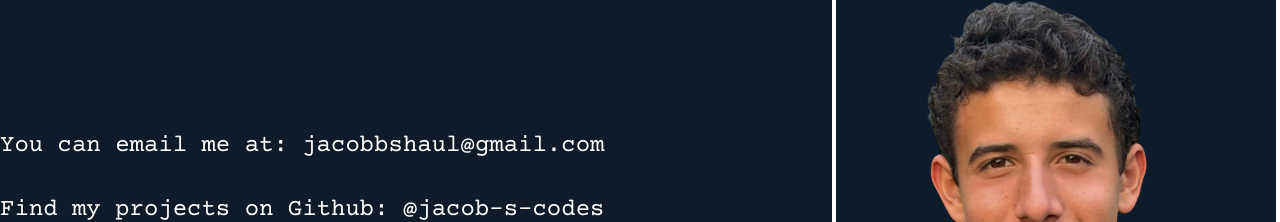
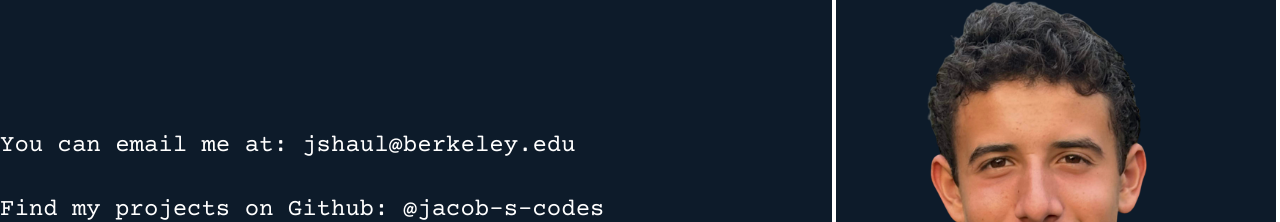
Before and after one commit to jacob-s-codes/portfolio, a Next.js app: page /contact in a window 1280 px wide. Shown: the part 220-442 px from the top of the page. Built offline with nearby package versions, Linux system fonts and the light colour scheme.

Commit message:
added berkeley email

```diff
--- a/package.json
+++ b/package.json
@@ -10,6 +10,7 @@
   },
   "dependencies": {
     "@vercel/analytics": "^1.5.0",
+    "motion": "^12.40.0",
     "next": "16.0.7",
     "react": "19.2.1",
     "react-dom": "19.2.1",
@@ -20,6 +21,7 @@
     "@types/node": "^20",
     "@types/react": "19.2.7",
     "@types/react-dom": "19.2.3",
+    "baseline-browser-mapping": "^2.10.37",
     "eslint": "^9",
     "eslint-config-next": "16.0.7",
     "tailwindcss": "^4",
--- a/src/app/HomeClient.tsx
+++ b/src/app/HomeClient.tsx
@@ -29,7 +29,7 @@ const HomeClient = () => {
                 <path d="M8 0C3.58 0 0 3.58 0 8c0 3.54 2.29 6.53 5.47 7.59.4.07.55-.17.55-.38 0-.19-.01-.82-.01-1.49-2.01.37-2.53-.49-2.69-.94-.09-.23-.48-.94-.82-1.13-.28-.15-.68-.52-.01-.53.63-.01 1.08.58 1.23.82.72 1.21 1.87.87 2.33.66.07-.52.28-.87.51-1.07-1.78-.2-3.64-.89-3.64-3.95 0-.87.31-1.59.82-2.15-.08-.2-.36-1.02.08-2.12 0 0 .67-.21 2.2.82.64-.18 1.32-.27 2-.27s1.36.09 2 .27c1.53-1.04 2.2-.82 2.2-.82.44 1.1.16 1.92.08 2.12.51.56.82 1.27.82 2.15 0 3.07-1.87 3.75-3.65 3.95.29.25.54.73.54 1.48 0 1.07-.01 1.93-.01 2.2 0 .21.15.46.55.38A8.01 8.01 0 0 0 16 8c0-4.42-3.58-8-8-8" />
               </svg>
             </a>
-            <a href="mailto:jacobbshaul@gmail.com" className="hover:text-black border border-white hover:rounded-r-xl p-2 hover:bg-white duration-200">
+            <a href="mailto:jshaul@berkeley.edu" className="hover:text-black border border-white hover:rounded-r-xl p-2 hover:bg-white duration-200">
               <svg xmlns="http://www.w3.org/2000/svg" fill="currentColor" className="lg:w-8 w-6 h-auto bi bi-envelope" viewBox="0 0 16 16">
                 <path d="M0 4a2 2 0 0 1 2-2h12a2 2 0 0 1 2 2v8a2 2 0 0 1-2 2H2a2 2 0 0 1-2-2zm2-1a1 1 0 0 0-1 1v.217l7 4.2 7-4.2V4a1 1 0 0 0-1-1zm13 2.383-4.708 2.825L15 11.105zm-.034 6.876-5.64-3.471L8 9.583l-1.326-.795-5.64 3.47A1 1 0 0 0 2 13h12a1 1 0 0 0 .966-.741M1 11.105l4.708-2.897L1 5.383z" />
               </svg>
--- a/src/app/contact/page.tsx
+++ b/src/app/contact/page.tsx
@@ -9,7 +9,7 @@ const page = () => {
 
                 <div className='text-2xl mt-12 flex flex-col gap-y-8'>
                     <div>
-                        <h3>You can email me at: <a href="mailto:jacobbshaul@gmail.com" className='hover:text-gray-400'>jacobbshaul@gmail.com</a></h3>
+                        <h3>You can email me at: <a href="mailto:jshaul@berkeley.edu" className='hover:text-gray-400'>jshaul@berkeley.edu</a></h3>
                     </div>
                     <div>
                         <h3>Find my projects on Github: <a href="https://github.com/jacob-s-codes" className='hover:text-gray-400' target='_blank'>@jacob-s-codes</a></h3>
```
Also changed, not shown: 1 other file (tests, documents, lock files or other folders).
